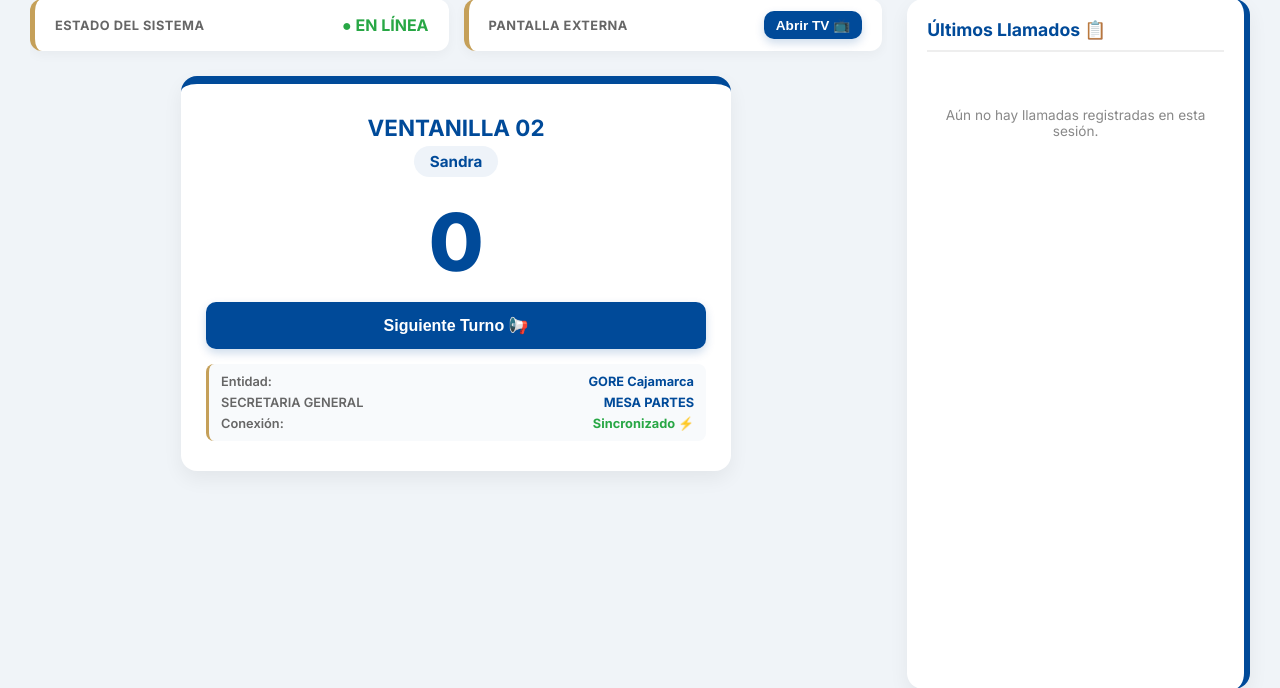
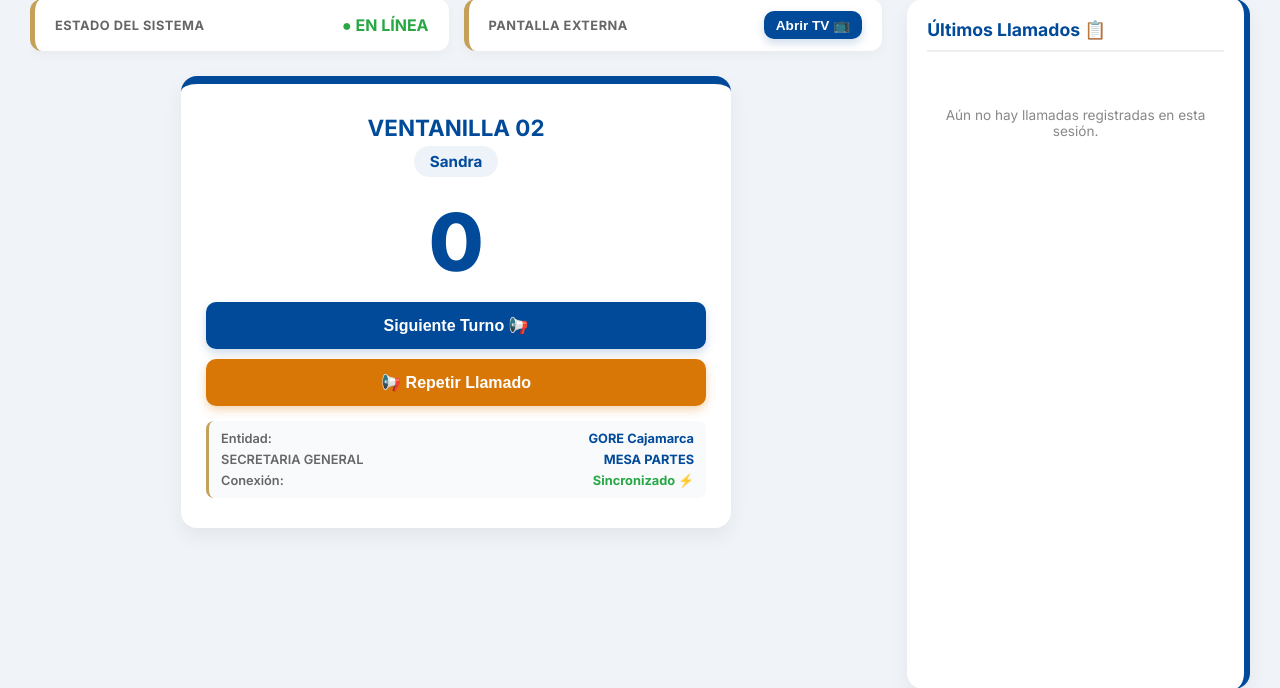
Before and after one commit to Arloi1/sistema-turnos-gore, a Flask app: page /control in a window 1280 px wide. Shown: the part 90-778 px from the top of the page. Run offline with Flask 3, Linux system fonts and the light colour scheme; data that the repository does not hold is empty.

Commit message:
Implement repeat turn feature in control panel
Added functionality to repeat a turn for the operator panel.

```diff
--- a/templates/control.html
+++ b/templates/control.html
@@ -165,6 +165,13 @@
         .btn-preferencial:hover {
             background: #b08d47;
         }
+        .btn-repetir {
+            background: #d97706;
+            box-shadow: 0 4px 10px rgba(217, 119, 6, 0.3);
+        }
+        .btn-repetir:hover {
+            background: #b45309;
+        }
 
         .info-institucional {
             background: #f8fafc;
@@ -302,7 +309,7 @@
     <script>
         const operadorActual = "{{ operador|default('Sandra') }}";
 
-        // CONFIGURACIÓN CORREGIDA: Yajaira=Ventanilla 01, Sandra=Ventanilla 02, Jhoe=Ventanilla 03
+        // CONFIGURACIÓN: Yajaira=Ventanilla 01, Sandra=Ventanilla 02, Jhoe=Ventanilla 03
         const datosConfig = {
             "Yajaira": { ventanilla: "Ventanilla 01", preferencial: false },
             "Sandra": { ventanilla: "Ventanilla 02", preferencial: false },
@@ -324,10 +331,12 @@
             contenedorBotones.innerHTML = `
                 <button onclick="llamarSiguiente('${config.ventanilla}', 'normal')">Siguiente Turno 📢</button>
                 <button class="btn-preferencial" onclick="llamarSiguiente('${config.ventanilla}', 'preferencial')">Llamar Preferencial 🌟</button>
+                <button class="btn-repetir" onclick="repetirTurno('${config.ventanilla}')">📢 Repetir Llamado</button>
             `;
         } else {
             contenedorBotones.innerHTML = `
                 <button onclick="llamarSiguiente('${config.ventanilla}', 'normal')">Siguiente Turno 📢</button>
+                <button class="btn-repetir" onclick="repetirTurno('${config.ventanilla}')">📢 Repetir Llamado</button>
             `;
         }
 
@@ -378,6 +387,24 @@
             });
         }
 
+        function repetirTurno(ventanilla) {
+            fetch(`/repetir_turno/${encodeURIComponent(ventanilla)}`, {
+                method: 'POST'
+            })
+            .then(r => r.json())
+            .then(data => {
+                if (data.status === "ok") {
+                    console.log("Repitiendo turno: " + data.turno);
+                } else {
+                    alert("No hay ningún turno activo para repetir en esta ventanilla.");
+                }
+            })
+            .catch(error => {
+                console.log("Error al repetir:", error);
+                alert("Error de conexión al intentar repetir el turno.");
+            });
+        }
+
         window.onload = function() {
             fetch('/obtener_todos_los_turnos')
                 .then(r => r.json())
```
